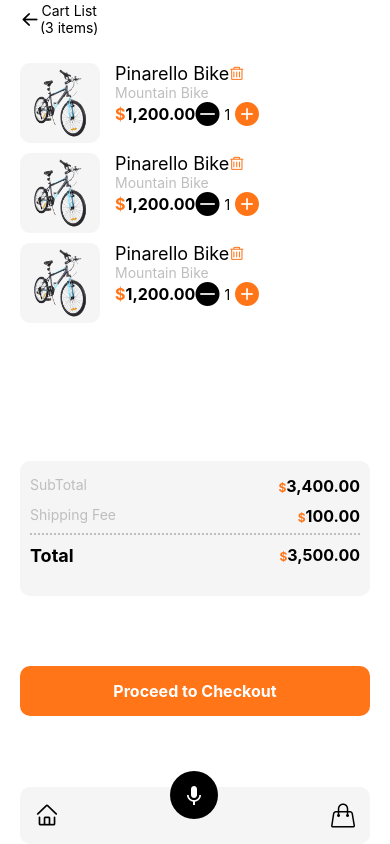
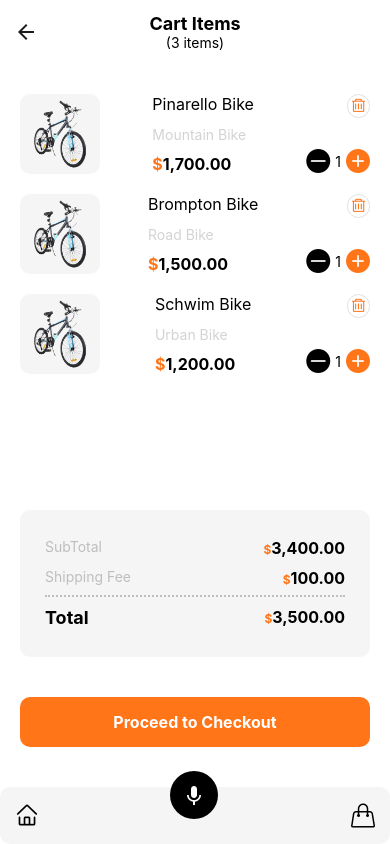
Before and after one commit to dsereboo/Bike-Shop, a React Native app: screen /CartList in a window 390 px wide. Built offline with nearby package versions, Linux system fonts and the light colour scheme.

Commit message:
Home Screen component completed

```diff
--- a/App.js
+++ b/App.js
@@ -7,6 +7,7 @@
 import HomeCart from './screens/HomeCart';
 import Login from "./screens/Login"
 import { createStackNavigator } from '@react-navigation/stack';
+import HeaderTitle from './components/HeaderTitle';
 
 
 const Stack= createStackNavigator()
@@ -24,18 +25,40 @@
       <Stack.Navigator
       initialRouteName="Login"
        screenOptions={{
-          headerShown: false,
+
           cardStyle: {
             backgroundColor: 'white'
           }
         }}>
-        <Stack.Screen name="Login" component={Login}/>
+        <Stack.Screen
+            name="Login"
+            component={Login}
+            options={{
+              headerShown: false,
+             }
+             }
+          />
         <Stack.Screen
         name="Home"
          component={HomeCart}
+         options={{
+          headerShown: false,
+
+         }
+         }
 
           />
-        <Stack.Screen name="CartList" component={CartList} />
+        <Stack.Screen
+         name="CartList"
+         component={CartList}
+         options={{
+          headerTitleAlign: "center",
+          headerTitle:()=><HeaderTitle/>,
+          headerStyle:{
+            borderBottomWidth:0,
+          },
+         }}
+         />
       </Stack.Navigator>
     </NavigationContainer>
   );
--- a/components/BottomNav.js
+++ b/components/BottomNav.js
@@ -12,10 +12,14 @@
     const handleCheckout=()=>{
         navigation.navigate("CartList")
     }
+
+    const handleHome=()=>{
+        navigation.navigate("Home")
+    }
     return(
 
         <View style={styles.container}>
-            <AntDesign name="home" size={24} color="black" />
+            <AntDesign onPress={handleHome} name="home" size={24} color="black" />
             <View style={styles.micContainer}>
             <MaterialIcons style={styles.microphone} name="keyboard-voice" size={24} color="#fff" />
             </View>
--- a/components/CheckoutCard.js
+++ b/components/CheckoutCard.js
@@ -3,28 +3,23 @@
 import { AntDesign } from '@expo/vector-icons';
 
 
-const CheckoutCard=()=>{
+const CheckoutCard=({name, price, subText})=>{
     return(
         <View style={styles.container}>
         <View>
           <Image source={require("../assets/bike.png")} style={styles.image}/>
         </View>
-            <View>
-            <View style={styles.row}>
-                <Text style={styles.title}>Pinarello Bike</Text>
+        <View style={styles.col}>
+          <Text style={styles.title}>{name}</Text>
+          <Text style={styles.subText}>{subText}</Text>
+          <Text style={styles.price}><Text style={styles.dollar}>$</Text>{price}</Text>
+        </View>
+        <View style={styles.col}>
         <AntDesign name="delete" size={15} color="#ff7518" style={styles.deleteIcon} />
-            </View>
-            <View style={styles.row}>
-                <Text style={styles.greyText}>Mountain Bike</Text>
-            </View>
-            <View style={styles.row} >
-                <Text style={styles.boldText}><Text style={styles.dollar}>$</Text>1,200.00</Text>
-
         <View style={styles.quantity}>
                   <AntDesign style={styles.icon1} name="minuscircle" size={24} color="black" />
                   <Text>1</Text>
                   <AntDesign  style={styles.icon2} name="pluscircle" size={24} color="#ff7518" />
-                </View>
               </View>
         </View>
         </View>
@@ -35,13 +30,25 @@
     container:{
         flex:1.2,
         flexDirection:"row",
-        marginVertical:5,
-        width:200,
+        marginVertical:10,
+
+        marginHorizontal:20,
+        justifyContent:'space-between'
     },
     deleteIcon:{
-        // padding:3,
+        padding:3,
         backgroundColor:"#fff",
+        alignSelf:"flex-end",
+        borderRadius:50,
+        borderColor:"#E0E0E0",
+        borderWidth:1,
 
+
+    },
+    col:{
+        justifyContent:"space-between",
+    },
+    detailsCol:{
 
     },
     boldText:{
@@ -63,7 +70,7 @@
     quantity:{
         flexDirection:"row",
         justifyContent:"space-between",
-        alignItems:"center"
+        alignItems:"center",
     },
     greyText:{
         color:"#BEBEBE"
@@ -73,15 +80,25 @@
         width:80,
         borderRadius:10,
         backgroundColor:"#f5f5f5",
-        marginRight:15,
+
     },
     row:{
+        flex:1.5,
         flexDirection:"row",
-        // // justifyContent:"space-between",
-        alignItems:"center",
+        justifyContent:"space-between",
 
-        // marginBottom:5
 
+    },
+    title:{
+        fontSize:16,
+    },
+    subText:{
+        fontSize:14,
+        color:"#D3D3D3",
+    },
+    price:{
+        fontSize:16,
+        fontWeight:"bold"
     }
 })
 
--- /dev/null
+++ b/components/HeaderTitle.js
@@ -0,0 +1,29 @@
+import React from "react";
+import {StyleSheet, Text, View} from "react-native"
+
+
+const HeaderTitle=()=>{
+    return(
+        <View style={styles.container}>
+            <Text style={styles.header}>Cart Items</Text>
+            <Text>(3 items)</Text>
+        </View>
+    )
+}
+
+const styles=StyleSheet.create({
+    container:{
+        justifyContent:"center",
+        alignItems:"center"
+    },
+    header:{
+        fontSize:18,
+        fontWeight:"bold",
+        color:"black"
+    },
+    sub:{
+
+    }
+})
+
+export default HeaderTitle
--- a/screens/CartList.js
+++ b/screens/CartList.js
@@ -1,32 +1,31 @@
 import React from "react";
-import { FlatList, StyleSheet, Text, View } from "react-native";
+import { FlatList, StyleSheet, Text, View, Image } from "react-native";
 import CheckoutButton from "../components/CheckoutButton";
 import CheckoutCard from "../components/CheckoutCard";
 import { AntDesign } from '@expo/vector-icons';
 import BottomNav from "../components/BottomNav";
+import { useNavigation } from "@react-navigation/core";
 
 const CartList=()=>{
 
+    const navigation= useNavigation()
+
+    const handleReturn=()=>{
+      navigation.goBack()
+    }
     const bike=[
-        {id:"dsihdi78", name:"Pinarello Bike", price:"1,700.00" },
-        {id:"dsh98", name:"Brompton Bike", price:"1,500.00"},
-        {id:"2389cj", name:"Schwim Bike", price:"1,200.00"},
+        {id:"dsihdi78", name:"Pinarello Bike", subText:"Mountain Bike", price:"1,700.00" },
+        {id:"dsh98", name:"Brompton Bike", subText:"Road Bike", price:"1,500.00"},
+        {id:"2389cj", name:"Schwim Bike", subText:"Urban Bike", price:"1,200.00"},
     ]
 
     return (
       <View style={styles.container}>
-        <View style={styles.header}>
-          <AntDesign name="arrowleft" size={20} color="black" />
-          <View style={styles.headerText} >
-            <Text>Cart List</Text>
-            <Text>(3 items)</Text>
-          </View>
-        </View>
-        <View style={styles.bikes}>
-        <FlatList
+      <View style={styles.bikes}>
+          <FlatList
           data={bike}
           renderItem={({ item }) => {
-            return <CheckoutCard name={item.name} price={item.price} />;
+            return <CheckoutCard subText={item.subText} name={item.name} price={item.price} />;
           }}
           keyExtractor={(item) => {
             item.id;
@@ -46,7 +45,7 @@
               <Text style={styles.dollar}>$</Text>100.00
             </Text>
           </View>
-          <View style={[, styles.figureRow]}>
+          <View style={[ styles.figureRow]}>
             <Text style={styles.figureHead2}>Total</Text>
             <Text style={styles.boldText}>
               <Text style={styles.dollar}>$</Text>3,500.00
@@ -58,7 +57,7 @@
           <CheckoutButton />
         </View>
         <View>
-            <BottomNav/>
+          <BottomNav />
         </View>
       </View>
     );
@@ -67,36 +66,82 @@
 const styles=StyleSheet.create({
     container:{
         flex:10,
-        marginHorizontal:20,
+        // marginHorizontal:20,
     },
+    greyText:{
+      color:"#BEBEBE"
+  },
+  backIcon:{
+    justifyContent:"flex-start",
+
+  },
+ row:{
+    flexDirection:"row",
+    marginHorizontal:20
+ },
+  boldText:{
+    fontWeight:"bold",
+    fontSize:16,
+},
+quantity:{
+  flexDirection:"row",
+  justifyContent:"space-between",
+  alignItems:"center",
+},
+icon1:{
+    marginRight:5,
+},
+icon2:{
+    marginLeft:5,
+},
+dollar:{
+    color:"#ff7518"
+},
+title:{
+    fontSize:18
+},
     header:{
         flex:0.2,
+        marginHorizontal:20,
         flexDirection:"row",
-        alignItems:"center"
+        alignItems:"center",
+        justifyContent:"center"
+
     },
     headerText:{
         justifyContent:"center",
-        alignItems:"center"
+        alignItems:"center",
+        textAlign:"center",
     },
     button:{
-        flex:1,
+        flex:0.8,
         justifyContent:"center",
+        marginHorizontal:20,
         // alignItems:"center"
     },
     cards:{
         flex:0.6,
     },
+    deleteIcon:{
+      // padding:3,
+      backgroundColor:"#fff",
+
+
+  },
     figures:{
         flex:0.6,
         backgroundColor:"#f5f5f5",
-        padding:10,
+        padding:25,
         borderRadius:10,
+        marginHorizontal:20,
+       justifyContent:"center"
     },
     figureRow:{
         flexDirection:"row",
         justifyContent:"space-between",
         marginVertical:5
     },
+
     dollar:{
         color:"#ff7518",
         fontSize:12,
@@ -122,7 +167,8 @@
          paddingBottom:7,
      },
      bikes:{
-        flex:2,
+        flex:2.5,
+        // flexDirection:"row",
          marginTop:20,
          marginBottom:20,
 
--- a/screens/Login.js
+++ b/screens/Login.js
@@ -25,7 +25,7 @@
                 <Image source={require("../assets/google.png")} style={styles.googleImage}/>
                 <Text style={styles.boldText}>Login with Gmail</Text>
             </TouchableOpacity>
-            <TouchableOpacity style={styles.appleButton}>
+            <TouchableOpacity onPress={handleHomeCart} style={styles.appleButton}>
                 <AntDesign name="apple1" size={20} color="white" />
                 <Text style={styles.whiteText}>Login with Apple</Text>
             </TouchableOpacity>
```
Lines whose indentation alone changed are shown as unchanged.
